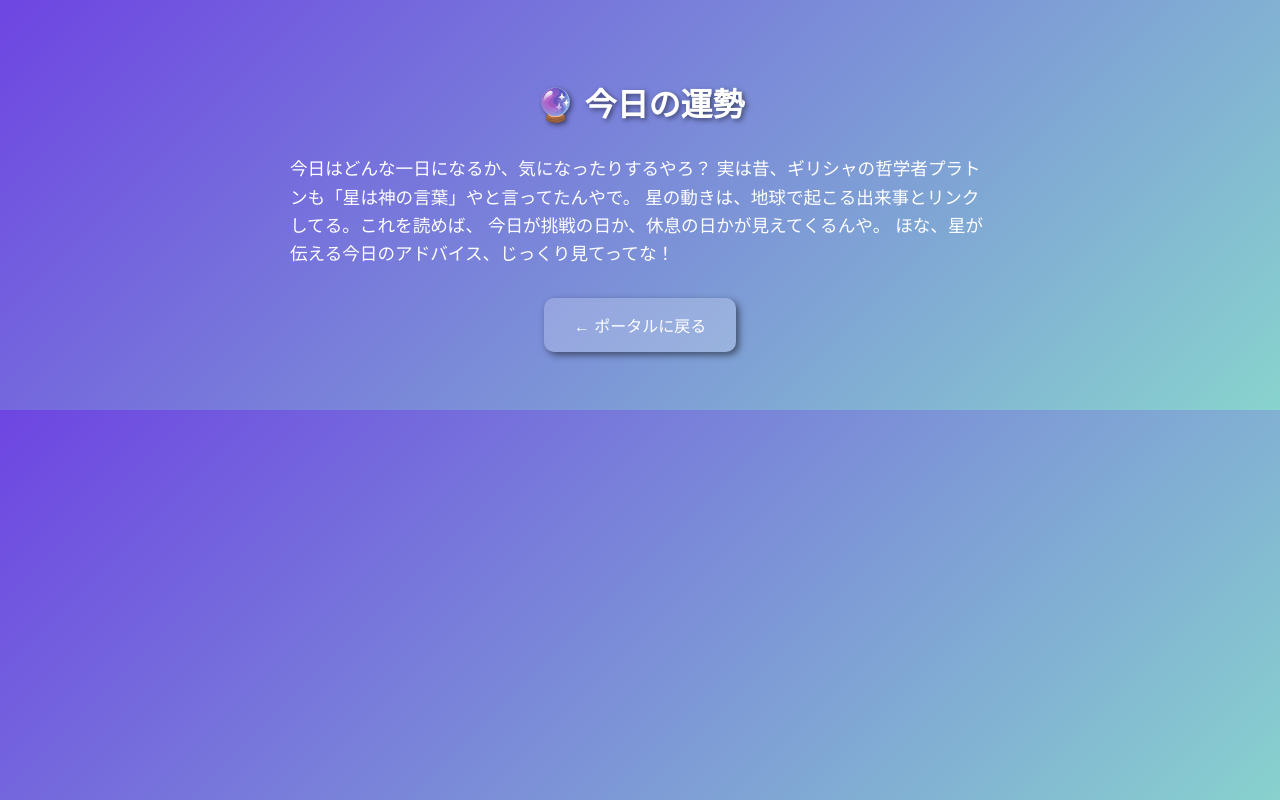
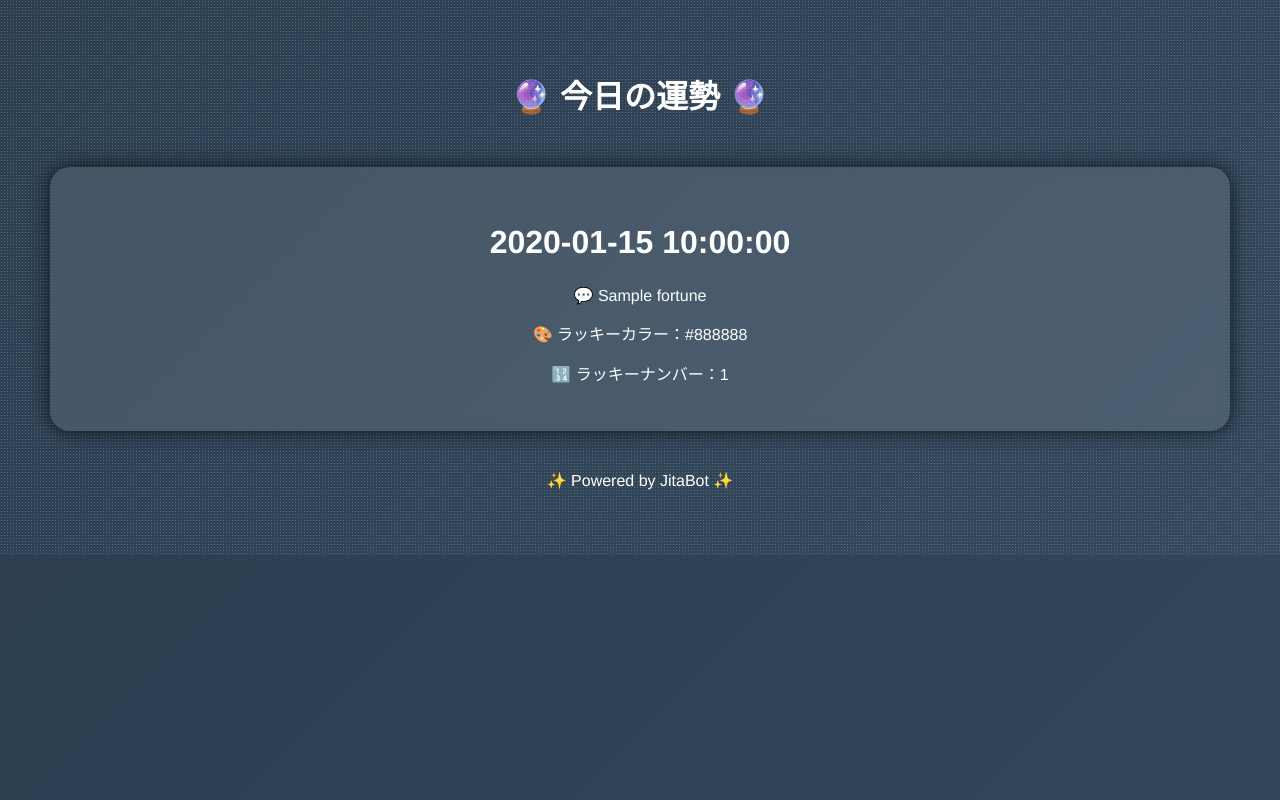
Before and after one commit to JitaBot/JitaBot, a Flask app: template templates/fortune.html in a window 1280 px wide. Run offline with Flask 3, Linux system fonts and the light colour scheme; the template is opened without the code that fills it: most values are stand-ins (such as "Sample title", 1, 10 or a date in 2020).

Commit message:
テスト

```diff
--- a/app.py
+++ b/app.py
@@ -2,8 +2,8 @@ import os
 import json
 import random
 import requests
-from flask import Flask, request
-from utils import get_random_fortune
+from flask import Flask, request, render_template
+from fortune_logic import generate_fortune
 
 app = Flask(__name__)
 
@@ -22,6 +22,7 @@ def reply_message(reply_token, message):
     if response.status_code != 200:
         print(f"LINE送信エラー: {response.status_code}, {response.text}")
 
+# LINE Webhookエンドポイント
 @app.route("/webhook", methods=["POST"])
 def webhook():
     try:
@@ -31,17 +32,24 @@ def webhook():
 
         # ユーザー入力による応答分岐
         if "運勢" in user_message or "今日の運勢" in user_message:
-            fortune = get_random_fortune(user_message)
-            reply_message(reply_token, fortune)
+            fortune = generate_fortune()
+            response_text = (
+                f"🔮 今日の運勢 🔮\n"
+                f"📅 日付: {fortune['date']}\n"
+                f"💬 メッセージ: {fortune['fortune']}\n"
+                f"🎨 ラッキーカラー: {fortune['lucky_color']}\n"
+                f"🔢 ラッキーナンバー: {fortune['lucky_number']}"
+            )
+            reply_message(reply_token, response_text)
 
         elif "金運" in user_message:
-            reply_message(reply_token, "💰 金の流れは星の巡りにも関係しとるで！財布の紐は締めるべき時やで！")
+            reply_message(reply_token, "💰 金運ガイド：金運は星の巡りにも関係してるで！財布の紐は締める時や！")
 
         elif "恋愛" in user_message:
-            reply_message(reply_token, "💞 恋の行方が気になるんか？チャンスを逃さんようにな！")
+            reply_message(reply_token, "💖 恋愛ガイド：恋の行方が気になるんか？チャンスを逃さんように！")
 
         elif "ラッキーカラー" in user_message:
-            colors = ["赤", "青", "緑", "黄色", "紫", "ピンク", "オレンジ", "白", "黒"]
+            colors = ["赤", "青", "緑", "黄", "紫", "ピンク", "オレンジ", "白", "黒"]
             color = random.choice(colors)
             reply_message(reply_token, f"🎨 今日のラッキーカラーは『{color}』やで！")
 
@@ -54,6 +62,11 @@ def webhook():
         print(f"エラー発生: {e}")
         return "Internal Server Error", 500
 
+# 運勢ページの表示
+@app.route("/fortune/<user_id>")
+def fortune_page(user_id):
+    user_fortune = generate_fortune()
+    return render_template("fortune.html", user_id=user_id, fortune=user_fortune)
 
 if __name__ == "__main__":
     app.run(host="0.0.0.0", port=5000)
--- /dev/null
+++ b/fortune_logic.py
@@ -0,0 +1,28 @@
+from datetime import datetime
+import random
+
+# 運勢メッセージテンプレート
+fortune_templates = [
+    "今日はエネルギッシュな一日！自分の直感を信じて行動しよう。",
+    "静かに自分と向き合う時間を作ると、新たな発見があるかも。",
+    "今日は思いがけない幸運が訪れるかも！オープンな心で過ごそう。",
+    "人間関係が活性化する日。気軽な会話からチャンスが生まれるよ。",
+    "努力が報われる兆しあり！粘り強く挑戦を続けよう。",
+    "未知の挑戦に飛び込む勇気が運を呼び寄せる日。",
+    "過去の経験がヒントをくれる日。振り返りが鍵となる。",
+    "人のために動けば、それが自分に返ってくる日。",
+    "自然の中でリラックスすると心がリセットされるよ。",
+    "今日は笑顔が幸運の引き金に。ポジティブな態度を忘れずに！"
+]
+
+def generate_fortune():
+    today = datetime.now().strftime("%Y-%m-%d")
+    fortune = random.choice(fortune_templates)
+    lucky_color = random.choice(["青", "赤", "緑", "黄色", "紫", "ピンク", "オレンジ", "白", "黒"])
+    lucky_number = random.randint(1, 99)
+    return {
+        "date": today,
+        "fortune": fortune,
+        "lucky_color": lucky_color,
+        "lucky_number": lucky_number
+    }
--- a/templates/fortune.html
+++ b/templates/fortune.html
@@ -2,53 +2,62 @@
 <html lang="ja">
 <head>
     <meta charset="UTF-8">
-    <meta name="viewport" content="width=device-width, initial-scale=1.0">
-    <title>今日の運勢 - 占星ガイドポータル</title>
+    <title>運勢ガイド - JitaBot</title>
     <style>
         body {
-            background: linear-gradient(135deg, #6e45e2, #88d3ce);
+            background: linear-gradient(135deg, #2c3e50, #34495e);
             color: #fff;
             text-align: center;
+            font-family: 'Helvetica Neue', sans-serif;
+            margin: 0;
             padding: 50px;
-            font-family: 'Helvetica Neue', sans-serif;
+            position: relative;
+            overflow: hidden;
         }
-        h1 {
-            margin-bottom: 30px;
-            text-shadow: 2px 2px 5px rgba(0, 0, 0, 0.5);
+
+        .fortune-box {
+            margin-top: 50px;
+            padding: 30px;
+            border-radius: 20px;
+            background: rgba(255, 255, 255, 0.1);
+            box-shadow: 0 0 20px rgba(0, 0, 0, 0.7);
+            backdrop-filter: blur(5px);
+            z-index: 2;
+            position: relative;
         }
-        p {
-            font-size: 1.1em;
-            margin-top: 20px;
-            line-height: 1.6;
-            text-align: left;
-            margin: 0 auto;
-            max-width: 700px;
+
+        .fortune-box h2 {
+            margin-bottom: 25px;
+            font-size: 2em;
         }
-        a {
-            text-decoration: none;
-            color: #fff;
-            display: inline-block;
-            margin-top: 30px;
-            background: rgba(255,255,255,0.2);
-            padding: 15px 30px;
-            border-radius: 10px;
-            box-shadow: 3px 3px 7px rgba(0,0,0,0.5);
-            transition: background 0.3s;
+
+        .stars {
+            position: absolute;
+            top: 0;
+            left: 0;
+            width: 100%;
+            height: 100%;
+            z-index: 1;
+            background: radial-gradient(circle, rgba(255, 255, 255, 0.2) 1px, transparent 1px);
+            background-size: 3px 3px;
+            animation: moveStars 20s linear infinite;
         }
-        a:hover {
-            background: rgba(255,255,255,0.4);
+
+        @keyframes moveStars {
+            0% { background-position: 0 0; }
+            100% { background-position: 1000px 1000px; }
         }
     </style>
 </head>
 <body>
-    <h1>🔮 今日の運勢</h1>
-    <p>
-        今日はどんな一日になるか、気になったりするやろ？
-        実は昔、ギリシャの哲学者プラトンも「星は神の言葉」やと言ってたんやで。
-        星の動きは、地球で起こる出来事とリンクしてる。これを読めば、
-        今日が挑戦の日か、休息の日かが見えてくるんや。
-        ほな、星が伝える今日のアドバイス、じっくり見てってな！
-    </p>
-    <a href="/">← ポータルに戻る</a>
+    <div class="stars"></div>
+    <h1>🔮 今日の運勢 🔮</h1>
+    <div class="fortune-box">
+        <h2>{{ fortune.date }}</h2>
+        <p>💬 {{ fortune.fortune }}</p>
+        <p>🎨 ラッキーカラー：{{ fortune.lucky_color }}</p>
+        <p>🔢 ラッキーナンバー：{{ fortune.lucky_number }}</p>
+    </div>
+    <p style="margin-top: 40px;">✨ Powered by JitaBot ✨</p>
 </body>
 </html>
```
Also changed, not shown: fortune.py (added, +35 -0 lines).
